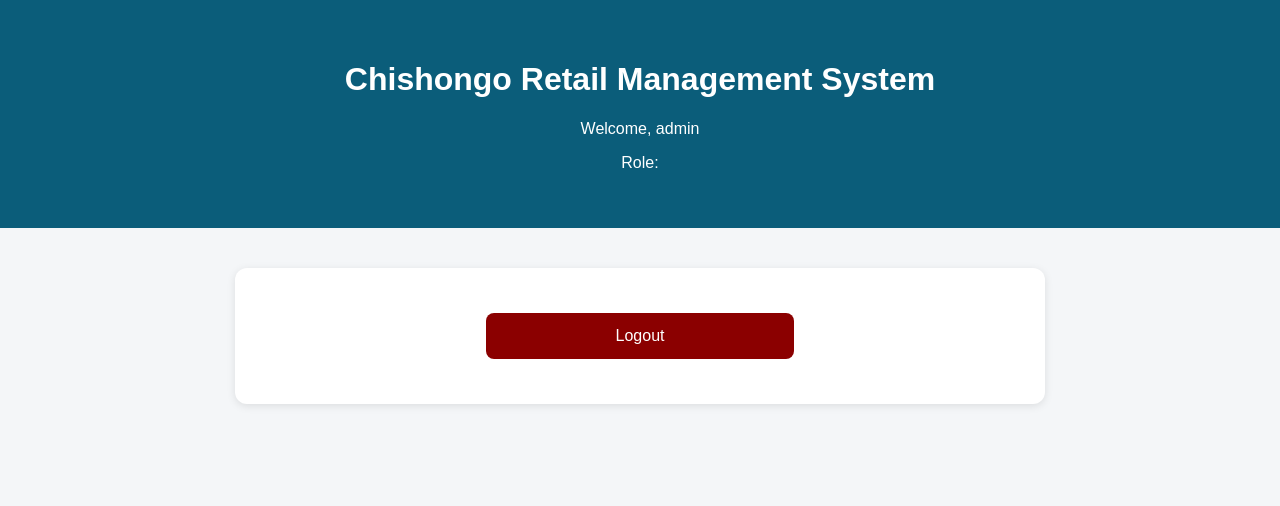
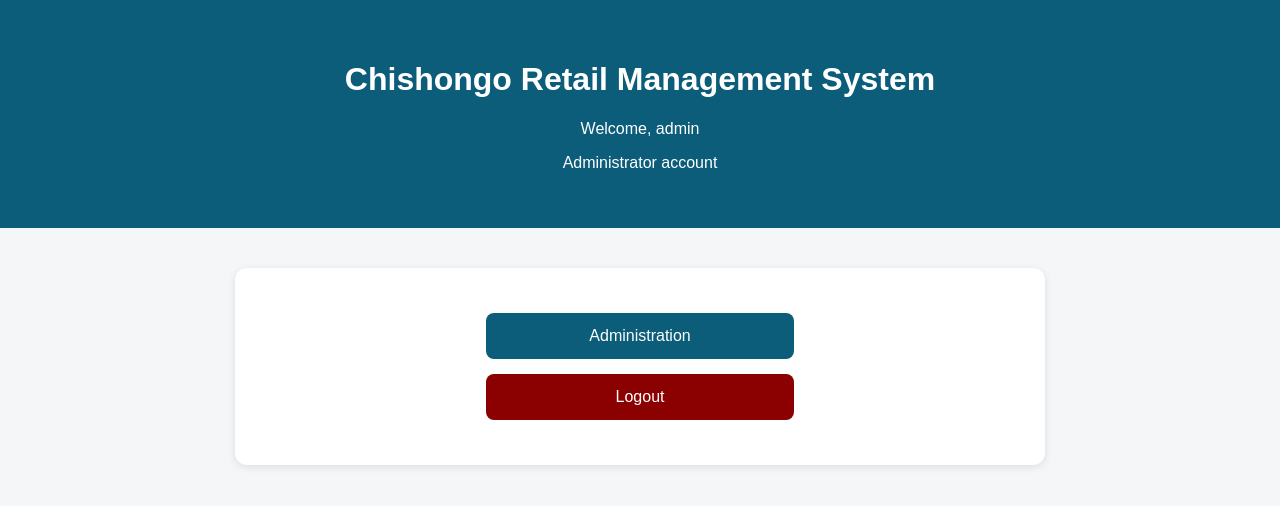
Before and after one commit to nashechikafa/chishongo-system, a Django app: page /home/ in a window 1280 px wide. Shown: the top 506 px of the page. Run offline with Django 5.2, Linux system fonts and the light colour scheme; a user stored in the database is signed in; data comes from the database, SQL or seed files in the repository; parts of the project's set-up code (start-up, migrations or seed data) failed here and were passed over.

Commit message:
Fix home page for admin and roles

```diff
--- a/core/templates/core/home.html
+++ b/core/templates/core/home.html
@@ -53,13 +53,22 @@
     <div class="hero">
         <h1>Chishongo Retail Management System</h1>
         <p>Welcome, {{ request.user.username }}</p>
-        <p>Role: {{ request.user.userprofile.role }}</p>
+
+        {% if role %}
+            <p>Role: {{ role }}</p>
+        {% else %}
+            <p>Administrator account</p>
+        {% endif %}
     </div>
 
     <div class="content">
         <div class="menu">
 
-            {% if request.user.userprofile.role == 'CEO' %}
+            {% if request.user.is_superuser %}
+                <a href="/admin/">Administration</a>
+            {% endif %}
+
+            {% if role == 'CEO' %}
                 <a href="/dashboard/">CEO Dashboard</a>
                 <a href="/reports/">Business Reports</a>
                 <a href="/stock-history/">Stock Movement History</a>
@@ -70,12 +79,12 @@
                 <a href="/admin/">Administration</a>
             {% endif %}
 
-            {% if request.user.userprofile.role == 'Cashier' %}
+            {% if role == 'Cashier' %}
                 <a href="/cashier-sales-entry/">Cashier Sales Entry</a>
                 <a href="/sales/">Sales Records</a>
             {% endif %}
 
-            {% if request.user.userprofile.role == 'Manager' %}
+            {% if role == 'Manager' %}
                 <a href="/manager-delivery-entry/">Manager Stock Delivery Entry</a>
                 <a href="/manager-new-product-entry/">Manager New Product Entry</a>
                 <a href="/manager-expense-entry/">Manager Expense Entry</a>
```
